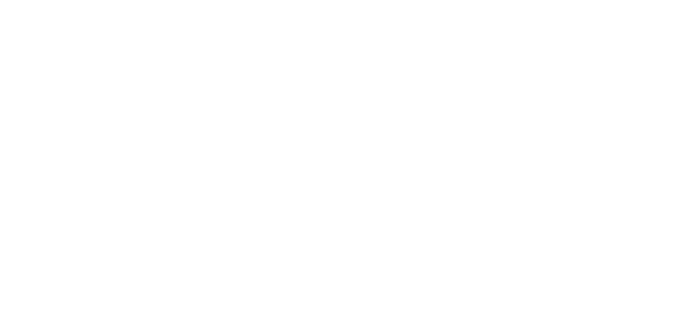
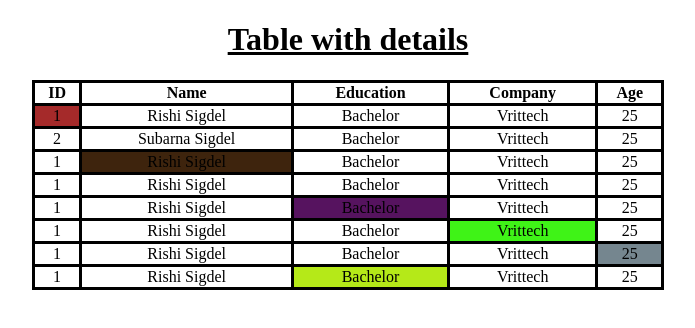
Before and after one commit to Rishi-sigdel/SubarnaFile, a plain HTML site: page 4th day/index.html in a window 1280 px wide. Shown: the whole page, without its empty margins (292-987 px from the left). Drawn offline with Linux system fonts and the light colour scheme.

Commit message:
Table assignment

```diff
--- a/4th day/index.html
+++ b/4th day/index.html
@@ -3,9 +3,84 @@
 <head>
     <meta charset="UTF-8">
     <meta name="viewport" content="width=device-width, initial-scale=1.0">
-    <title>New Document1</title>
+    <title>Table</title>
+    <link rel="stylesheet" href="table.css">
+    <link rel="preconnect" href="https://fonts.googleapis.com">
+    <link rel="preconnect" href="https://fonts.gstatic.com" crossorigin>
+    <link href="https://fonts.googleapis.com/css2?family=Roboto:wght@300&display=swap" rel="stylesheet">
 </head>
 <body>
+    <h1><u>Table with details</u></h1>
+    <table>
+        <thead>
+            <tr>
+                <th>ID</th>
+                <th>Name</th>
+                <th>Education</th>
+                <th>Company</th>
+                <th>Age</th>
+            </tr>
+        </thead>
+        <tbody>
+            <tr>
+                <td id="AA">1</td>
+                <td>Rishi Sigdel</td>
+                <td>Bachelor</td>
+                <td>Vrittech</td>
+                <td>25</td>
+            </tr>
 
+            <tr>
+                <td>2</td>
+                <td>Subarna Sigdel</td>
+                <td>Bachelor</td>
+                <td>Vrittech</td>
+                <td>25</td>
+            </tr>
+            <tr>
+                <td>1</td>
+                <td id="FF">Rishi Sigdel</td>
+                <td>Bachelor</td>
+                <td>Vrittech</td>
+                <td>25</td>
+            </tr>
+            <tr>
+                <td>1</td>
+                <td>Rishi Sigdel</td>
+                <td>Bachelor</td>
+                <td>Vrittech</td>
+                <td>25</td>
+            </tr>
+            <tr>
+                <td>1</td>
+                <td>Rishi Sigdel</td>
+                <td id="BB">Bachelor</td>
+                <td>Vrittech</td>
+                <td>25</td>
+            </tr>
+            <tr>
+                <td>1</td>
+                <td>Rishi Sigdel</td>
+                <td>Bachelor</td>
+                <td id="CC">Vrittech</td>
+                <td>25</td>
+            </tr>
+            <tr>
+                <td>1</td>
+                <td>Rishi Sigdel</td>
+                <td>Bachelor</td>
+                <td>Vrittech</td>
+                <td id="DD">25</td>
+            </tr>
+            <tr>
+                <td>1</td>
+                <td>Rishi Sigdel</td>
+                <td id="EE">Bachelor</td>
+                <td>Vrittech</td>
+                <td>25</td>
+            </tr>
+
+        </tbody>
+    </table>
 </body>
 </html>
--- /dev/null
+++ b/4th day/table.css
@@ -0,0 +1,36 @@
+table,th,td{
+    border-collapse: collapse;
+    border-style: solid;
+    border-width: 3px;
+}
+h1{
+    text-align: center;
+}
+table{
+    width: 50%;
+    margin:auto;
+}
+th,td{
+    text-align:center;
+    border-color: black;
+    color:auto;
+}
+#AA{
+color:;
+background-color: brown;
+}
+#BB{
+    background-color: rgb(86, 19, 95);
+}
+#CC{
+    background-color: rgb(63, 243, 23);
+}
+#DD{
+    background-color: rgb(117, 134, 143);
+}
+#EE{
+    background-color: rgb(181, 233, 24);
+}
+#FF{
+    background-color: rgb(62, 36, 13);
+}
```
